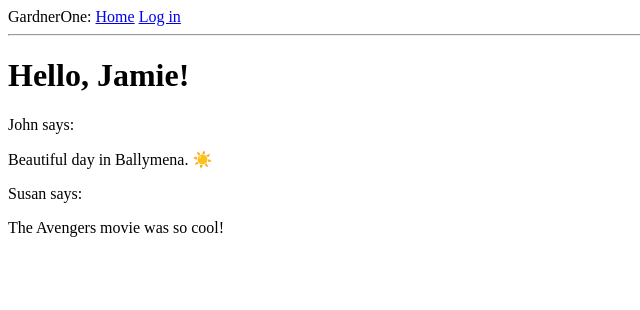
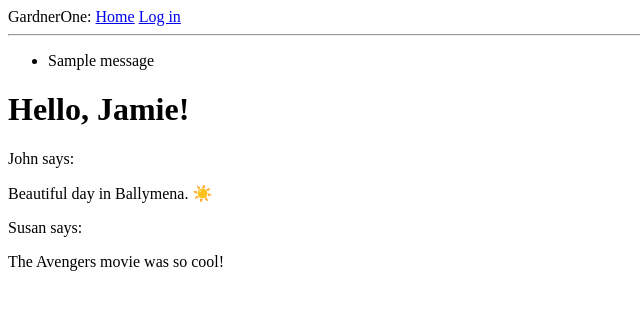
Before and after one commit to GardnerOne/flask-tutorial, a Flask app: page / in a window 1280 px wide. Shown: the top 310 px of the page, without its empty margins (0-640 px from the left). Run offline with Flask 2, Linux system fonts and the light colour scheme; one stand-in notice (Sample message) is shown.

Commit message:
Display flashed messages

```diff
--- a/app/routes.py
+++ b/app/routes.py
@@ -22,13 +22,18 @@ def index():
 
     return render_template('index.html', title='Home', user=user, posts=posts)
 
+# Accept both GET and POST requests, not just the default GET
 @app.route('/login', methods=['GET', 'POST'])
 def login():
     form = LoginForm()
+    # The following will only be true when the submit button is clicked, not when the page is loaded.
+    # If the form is not valid, based on the validation attributes, the form will be re-rendered to the user.
     if form.validate_on_submit():
+        # Flash a message to the user, used temporary until user auth is set up
         flash('Login requested for user {}, remember_me={}'.format(
             form.username.data, form.remember_me.data
         ))
+        # Redirect the user to the home page
         return redirect('/index')
 
     return render_template('login.html', title='Sign in', form=form)
--- a/app/templates/base.html
+++ b/app/templates/base.html
@@ -20,6 +20,17 @@ These templates are rendered with the Jinja2 template engine.
             <a href="/login">Log in</a>
         </div>
         <hr>
+        <!-- Flash messages (messages will be popped from the list once viewed, thus only appearing once) -->
+        {% with messages = get_flashed_messages() %}
+        {% if messages %}
+        <ul>
+            {% for message in messages %}
+            <li>{{ message }}</li>
+            {% endfor %}
+        </ul>
+        {% endif %}
+        {% endwith %}
+
         {% block content %}{% endblock %}
     </body>
 </html>
```
